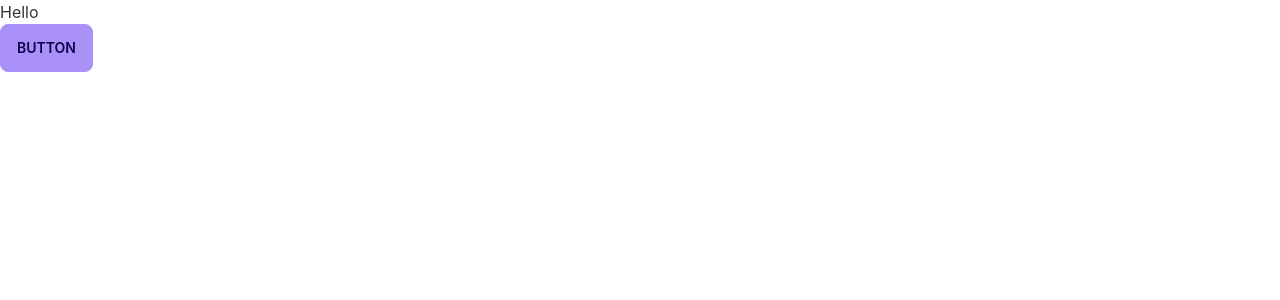
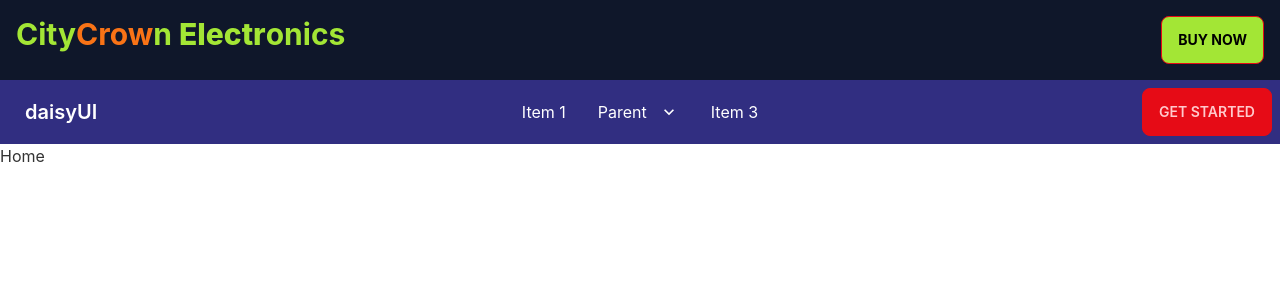
Before and after one commit to dipankar11137/City-Crown-Electronics-client-site, a React (Create React App) app: page / in a window 1280 px wide. Shown: the top 300 px of the page. Built offline with nearby package versions, Linux system fonts and the light colour scheme.

Commit message:
add header

```diff
--- a/src/App.js
+++ b/src/App.js
@@ -1,10 +1,14 @@
 import "./App.css";
+import Home from "./Components/Pages/Home/Home";
+import Header from "./Components/Pages/Share/Header";
+import Navbar from "./Components/Pages/Share/Navbar";
 
 function App() {
   return (
     <div>
-      <h1>Hello</h1>
-      <button class="btn btn-primary">Button</button>
+      <Header/>
+      <Navbar />
+      <Home />
     </div>
   );
 }
--- /dev/null
+++ b/src/Components/Pages/Home/Home.js
@@ -0,0 +1,11 @@
+import React from "react";
+
+const Home = () => {
+  return (
+    <div>
+      <h1>Home</h1>
+    </div>
+  );
+};
+
+export default Home;
--- /dev/null
+++ b/src/Components/Pages/Share/Header.js
@@ -0,0 +1,14 @@
+import React from 'react';
+
+const Header = () => {
+    return (
+        <div className='bg-slate-900 text-white p-4'>
+            <div className='flex justify-between'>
+                <h1 className='text-3xl font-bold text-lime-400 '>City<span className='text-orange-500 hover:text-lime-400'>Crow</span>n <span className='font-extrabold hover:text-orange-500'>Electr</span>onics</h1>
+                <button class="btn bg-lime-400 text-black hover:text-white font-bold">Buy Now</button>
+            </div>
+        </div>
+    );
+};
+
+export default Header;
--- /dev/null
+++ b/src/Components/Pages/Share/Navbar.js
@@ -0,0 +1,51 @@
+import React from "react";
+
+const Navbar = () => {
+  return (
+    <div class="navbar bg-indigo-900 text-white">
+  <div class="navbar-start">
+    <div class="dropdown">
+      <label tabindex="0" class="btn btn-ghost lg:hidden">
+        <svg xmlns="http://www.w3.org/2000/svg" class="h-5 w-5" fill="none" viewBox="0 0 24 24" stroke="currentColor"><path stroke-linecap="round" stroke-linejoin="round" stroke-width="2" d="M4 6h16M4 12h8m-8 6h16" /></svg>
+      </label>
+      <ul tabindex="0" class="menu menu-compact dropdown-content mt-3 p-2 shadow bg-base-100 rounded-box w-52">
+        <li><a>Item 1</a></li>
+        <li tabindex="0">
+          <a class="justify-between">
+            Parent
+            <svg class="fill-current" xmlns="http://www.w3.org/2000/svg" width="24" height="24" viewBox="0 0 24 24"><path d="M8.59,16.58L13.17,12L8.59,7.41L10,6L16,12L10,18L8.59,16.58Z"/></svg>
+          </a>
+          <ul class="p-2">
+            <li><a>Submenu 1</a></li>
+            <li><a>Submenu 2</a></li>
+          </ul>
+        </li>
+        <li><a>Item 3</a></li>
+      </ul>
+    </div>
+    <a class="btn btn-ghost normal-case text-xl">daisyUI</a>
+  </div>
+  <div class="navbar-center hidden lg:flex">
+    <ul class="menu menu-horizontal p-0">
+      <li><a>Item 1</a></li>
+      <li tabindex="0">
+        <a>
+          Parent
+          <svg class="fill-current" xmlns="http://www.w3.org/2000/svg" width="20" height="20" viewBox="0 0 24 24"><path d="M7.41,8.58L12,13.17L16.59,8.58L18,10L12,16L6,10L7.41,8.58Z"/></svg>
+        </a>
+        <ul class="p-2">
+          <li><a>Submenu 1</a></li>
+          <li><a>Submenu 2</a></li>
+        </ul>
+      </li>
+      <li><a>Item 3</a></li>
+    </ul>
+  </div>
+  <div class="navbar-end">
+    <a class="btn">Get started</a>
+  </div>
+</div>
+  );
+};
+
+export default Navbar;
--- a/src/index.js
+++ b/src/index.js
@@ -1,14 +1,17 @@
-import React from 'react';
-import ReactDOM from 'react-dom/client';
-import './index.css';
-import App from './App';
-import reportWebVitals from './reportWebVitals';
+import React from "react";
+import ReactDOM from "react-dom/client";
+import "./index.css";
+import App from "./App";
+import reportWebVitals from "./reportWebVitals";
+import { BrowserRouter } from "react-router-dom";
 
-const root = ReactDOM.createRoot(document.getElementById('root'));
+const root = ReactDOM.createRoot(document.getElementById("root"));
 root.render(
-  <React.StrictMode>
-    <App />
-  </React.StrictMode>
+  <BrowserRouter>
+    <React.StrictMode>
+      <App />
+    </React.StrictMode>
+  </BrowserRouter>
 );
 
 // If you want to start measuring performance in your app, pass a function
```
